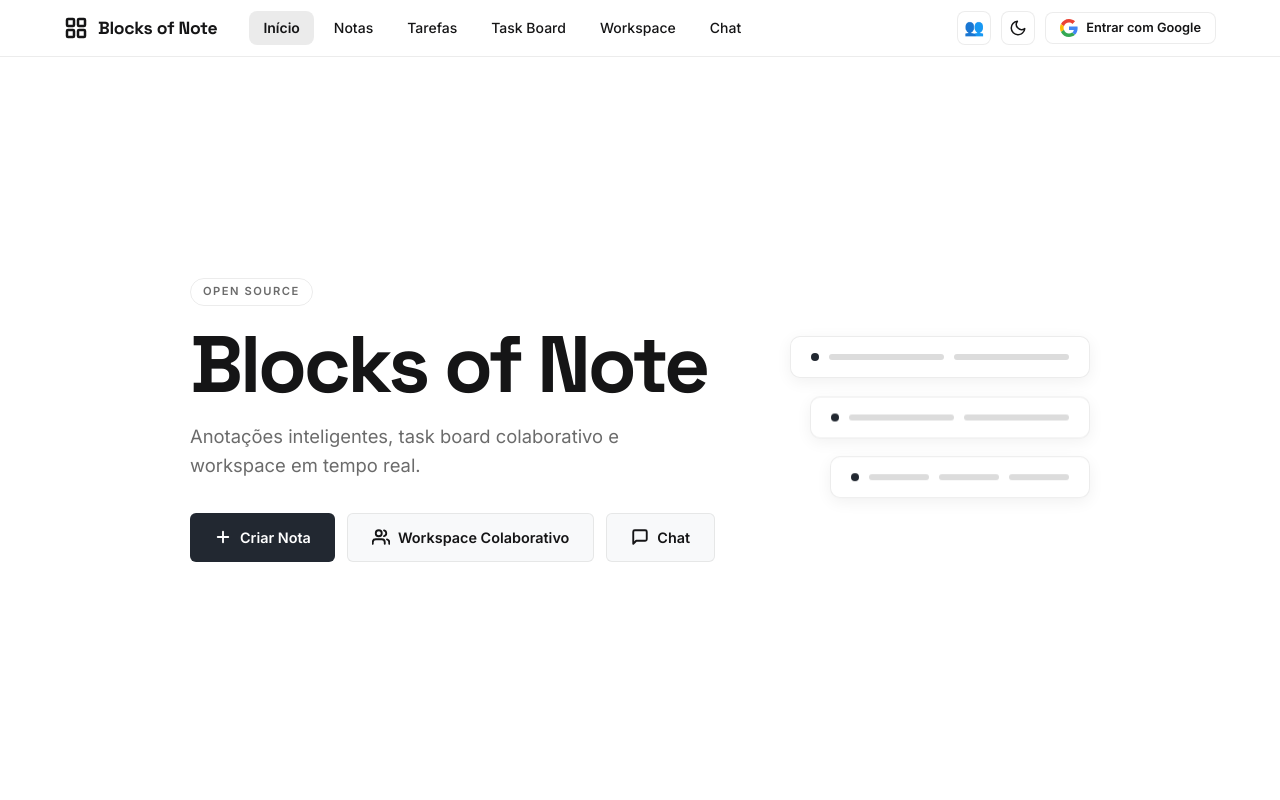
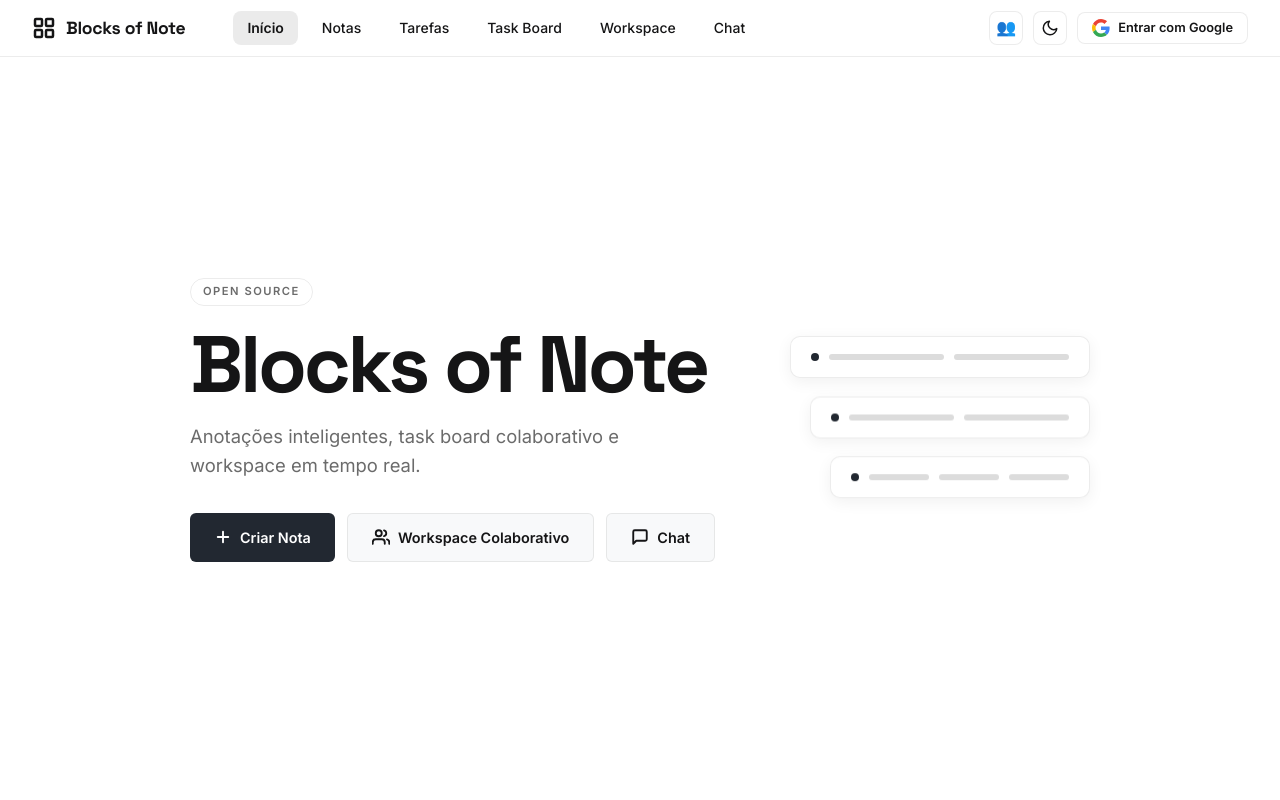
Before and after one commit to LuizEduP/Blocks-Of-Note, a website: page public/index.html in a window 1280 px wide. Shown: the top 800 px of the page. Drawn offline with nearby package versions, Linux system fonts and the light colour scheme.

Commit message:
style: increase navbar spacing - max-width 1400px, gap 48px between logo and links

```diff
--- a/public/shared/base.css
+++ b/public/shared/base.css
@@ -306,9 +306,9 @@ h1, h2, h3, h4 {
 }
 
 .navbar-inner {
-    max-width: 1200px;
+    max-width: 1400px;
     margin: 0 auto;
-    padding: 0 24px;
+    padding: 0 32px;
     height: 56px;
     display: flex;
     align-items: center;
@@ -317,7 +317,7 @@ h1, h2, h3, h4 {
 .navbar-left {
     display: flex;
     align-items: center;
-    gap: 32px;
+    gap: 48px;
 }
 .navbar-logo {
     display: flex;
@@ -334,7 +334,7 @@ h1, h2, h3, h4 {
 
 .navbar-links {
     display: flex;
-    gap: 6px;
+    gap: 10px;
 }
 .nav-link {
     padding: 6px 14px;
```
